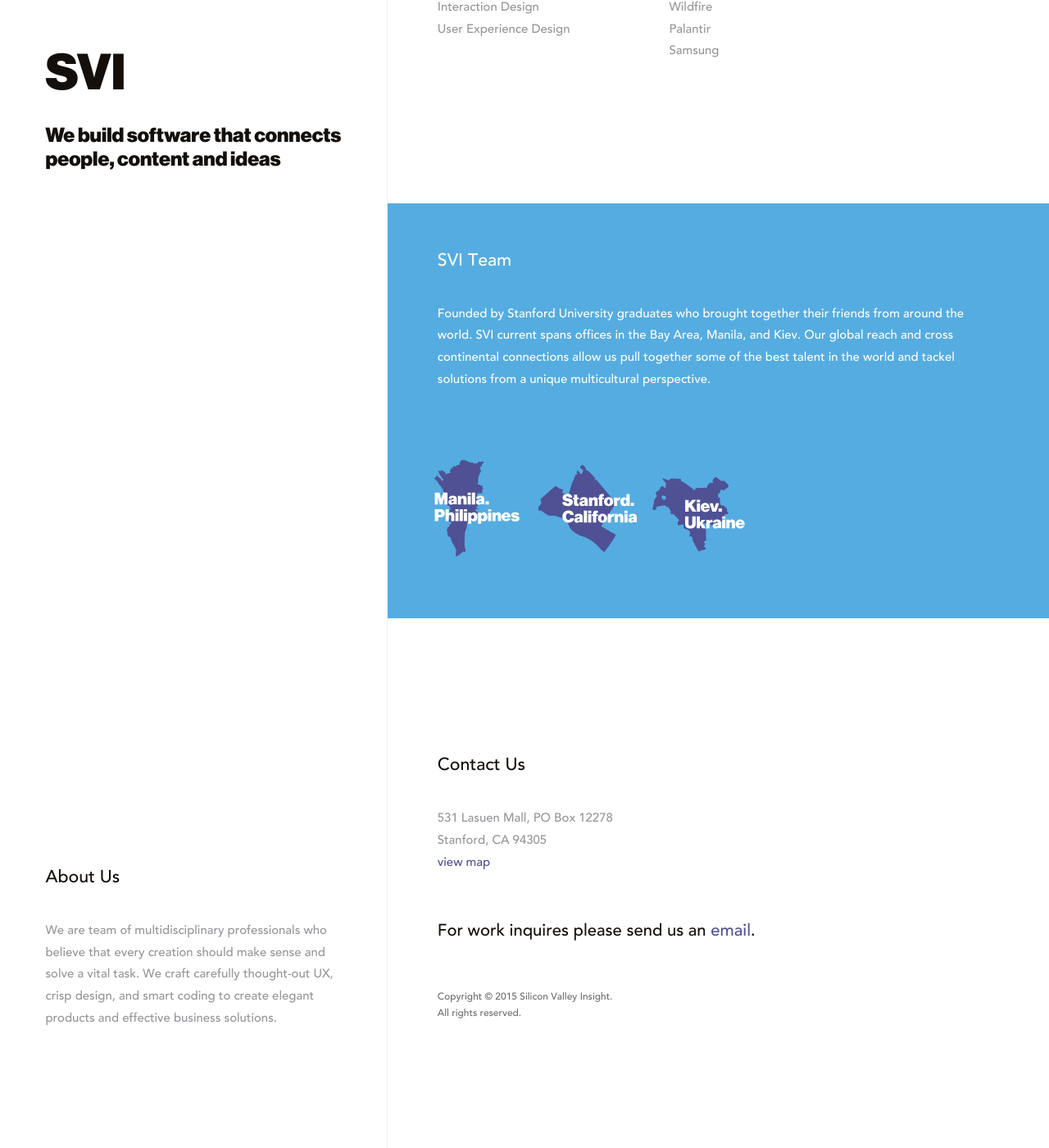
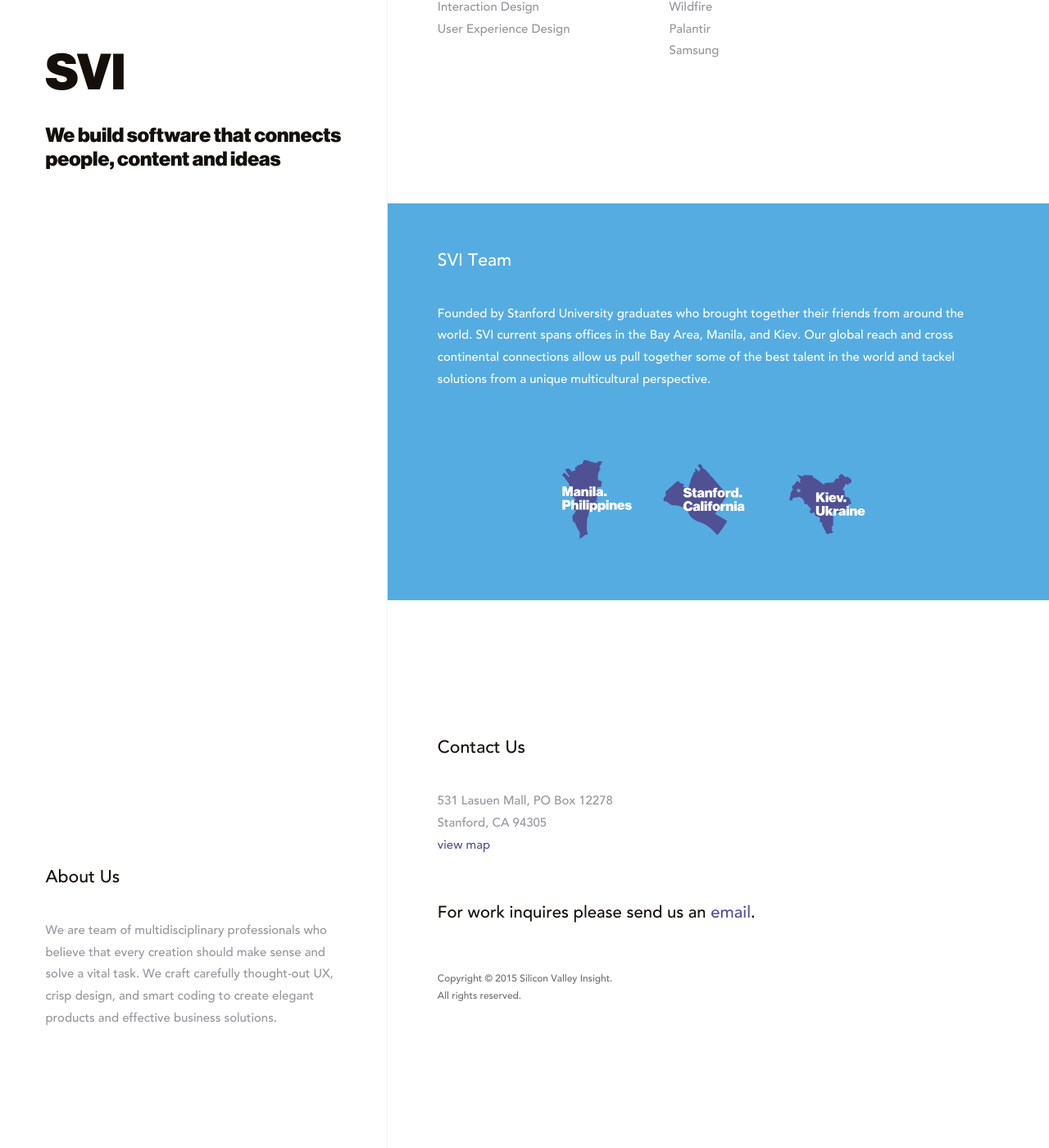
Before and after one commit to SiliconValleyInsight/siliconvalleyinsight.github.io, a Jekyll site: the page built from index.html, in a window 1280 px wide and 1400 px high, scrolled down 241 px. Shown: the whole window at 82% size. Built offline with Jekyll 4.4.1, drawn with Linux system fonts in a browser that asks for light colours; some web fonts are replaced; after the commit the page ends 1620 px from its top, so only the background shows below that.

Commit message:
Play with SVI team block size

```diff
--- a/_sass/_layout.scss
+++ b/_sass/_layout.scss
@@ -73,8 +73,10 @@
 
   ul {
     margin-top: 3.9em;
+    text-align: center;
     > li {
       margin-right: 1.8em;
+      text-align: left;
 
       &:first-child {
         margin-right: .4em;
--- a/_sass/_media.scss
+++ b/_sass/_media.scss
@@ -36,21 +36,8 @@
   #main > #svi-team {
     padding: 2.85em;
 
-    ul {
-      > li {
-        margin: 0;
-        padding: 0;
-        &:first-child {
-          margin: 0;
-        }
-        &:last-child {
-          margin-left: 0.57em;
-        }
-      }
-    }
-
     .svi-map-img {
-      height: 5.5em;
+      height: 4.5em;
     }
   }
 }
@@ -91,19 +78,12 @@
 
     ul {
       > li {
-        margin: 0;
-        padding: 0;
-        &:first-child {
-          margin: 0;
-        }
-        &:last-child {
-          margin-left: 0.57em;
-        }
+        margin-right: .5em;
       }
     }
 
     .svi-map-img {
-      height: 3.5em;
+      height: 3em;
     }
   }
 
@@ -176,17 +156,12 @@
 
     ul {
       > li {
-        &:first-child {
-          margin: 0;
-        }
-        &:last-child {
-          margin-left: 0.57em;
-        }
+        margin-right: 1em;
       }
     }
 
     .svi-map-img {
-      height: 5em;
+      height: 4.5em;
     }
   }
 }
```
